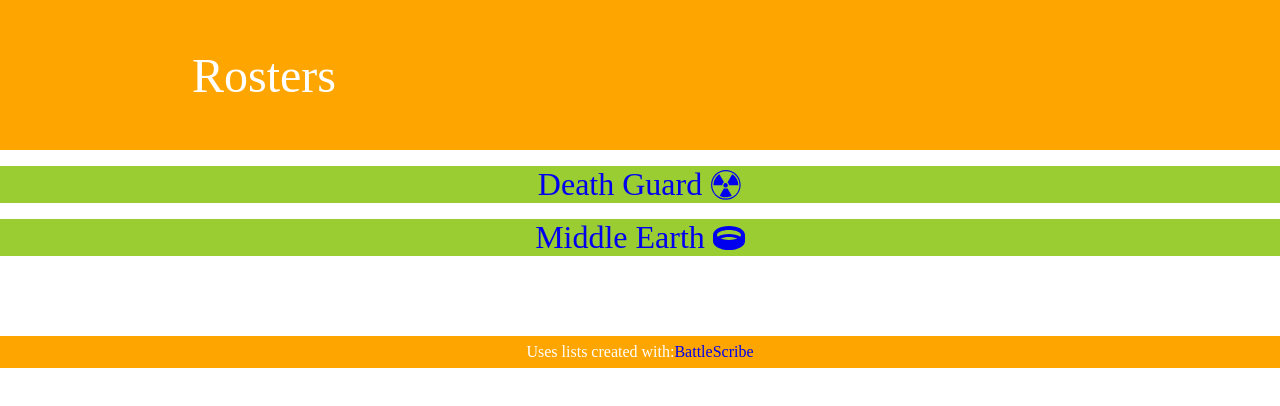
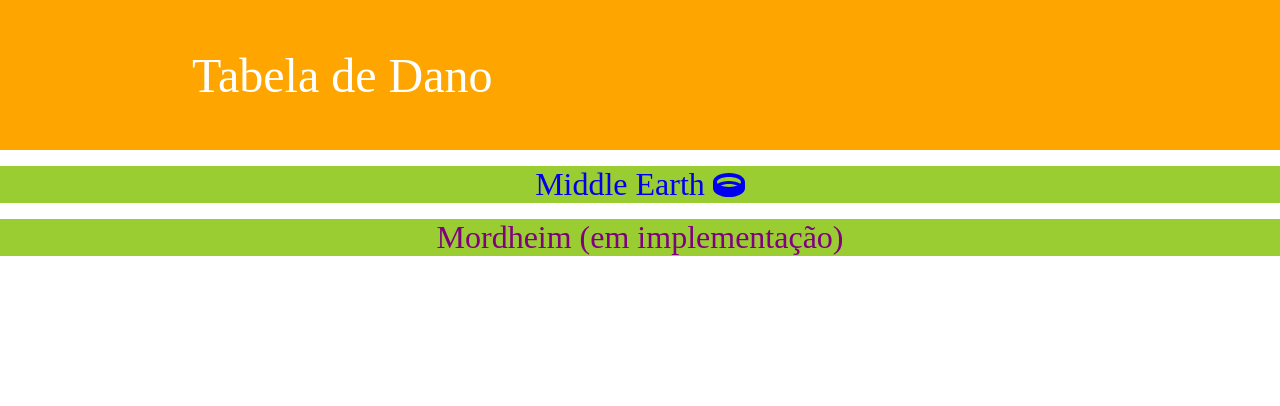
Before and after one commit to Rafhael-Josino/rosters_bs, a React (Create React App) app: page / in a window 1280 px wide. Shown: the top 406 px of the page. Built offline with nearby package versions, Linux system fonts and the light colour scheme; no server answers.

Commit message:
Chart countainer added. For now, only shows charts

```diff
--- /dev/null
+++ b/src/components/ChartContainer.tsx
@@ -0,0 +1,18 @@
+import { Link } from 'react-router-dom';
+import { SlArrowLeftCircle } from 'react-icons/sl';
+import Header from './Header';
+import WoundChart from './Middle-Earth/WoundChart';
+
+export default function ChartContainer() {
+  return <div>
+    <Header title='Battle Company' />
+
+    <div className='battlescribe'>
+      <div className='list_row return'>
+        <Link to='/'><SlArrowLeftCircle className='react-icons' /></Link>
+      </div>
+
+      <WoundChart />
+    </div>
+  </div>
+}
--- a/src/pages/Home.tsx
+++ b/src/pages/Home.tsx
@@ -1,17 +1,17 @@
 import { Link } from 'react-router-dom';
-import { GiRadioactive } from 'react-icons/gi';
+// import { GiRadioactive } from 'react-icons/gi';
 import { FaRing } from 'react-icons/fa';
 import Header from '../components/Header';
 
 function Home() {
   return <div>
-    <Header title='Rosters' />
+    <Header title='Tabela de Dano' />
 
-    <div className='rosters_list' style={{'backgroundColor': 'yellowgreen'}}>
+    {/* <div className='rosters_list' style={{'backgroundColor': 'yellowgreen'}}>
       <Link
         state={{ 'align-itens': 'center' }}
         to="DeathGuard">Death Guard <GiRadioactive /></Link>
-    </div>
+    </div> */}
 
     <div className='rosters_list' style={{'backgroundColor': 'yellowgreen'}}>
       <Link
@@ -19,10 +19,18 @@
         to="MiddleEarth">Middle Earth <FaRing /></Link>
     </div>
 
+    <div className='rosters_list' style={
+      {
+        'backgroundColor': 'yellowgreen',
+        'color': 'purple'
+      }
+    }>
+      Mordheim (em implementação)
+    </div>
 
-    <div className='footnote'>
+    {/* <div className='footnote'>
         Uses lists created with: <a href="https://www.battlescribe.net">BattleScribe</a>
-    </div>
+    </div> */}
   </div>
 }
 
--- a/src/routes/index.tsx
+++ b/src/routes/index.tsx
@@ -1,13 +1,16 @@
 import { Routes, Route } from 'react-router-dom';
 import Home from '../pages/Home';
 import DGHome from '../components/DG/DGHome';
-import LOTRHome from '../pages/MDHome';
+// import MDHome from '../pages/MDHome';
+
+// Without warbands loading, only wound charts
+import ChartContainer from '../components/ChartContainer';
 
 function routes() {
   return <Routes>
     <Route path='/*' element={<Home />} />
     <Route path='/DeathGuard/*' element={<DGHome />} />
-    <Route path='/MiddleEarth/*' element={<LOTRHome />} />
+    <Route path='/MiddleEarth/*' element={<ChartContainer />} />
   </Routes>
 }
 
```
Also changed, not shown: 1 other file (tests, documents, lock files or other folders).
